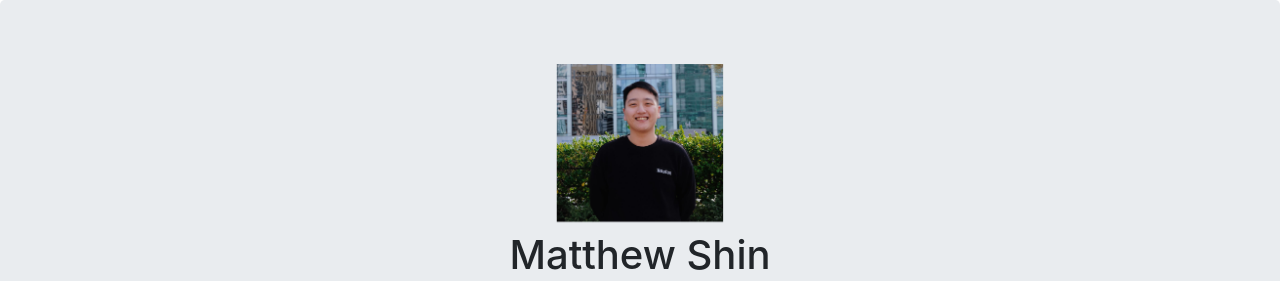
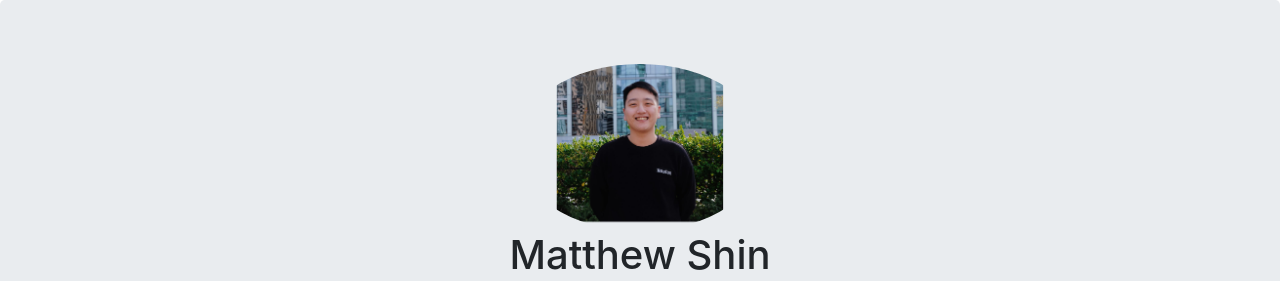
Before and after one commit to mattshin64/react-gh-pages, a React (Create React App) app: page / in a window 1280 px wide. Shown: the top 281 px of the page. Built offline with nearby package versions, Linux system fonts and the light colour scheme.

Commit message:
fixed borderradius

```diff
--- a/src/components/header.js
+++ b/src/components/header.js
@@ -1,7 +1,7 @@
 import React from 'react';
 import profile from '../profile.png'
 const profilestyle ={
-    borderradius: '50%',
+    borderRadius: '50%',
     width: '250px'
 }
 function Header(){
```
